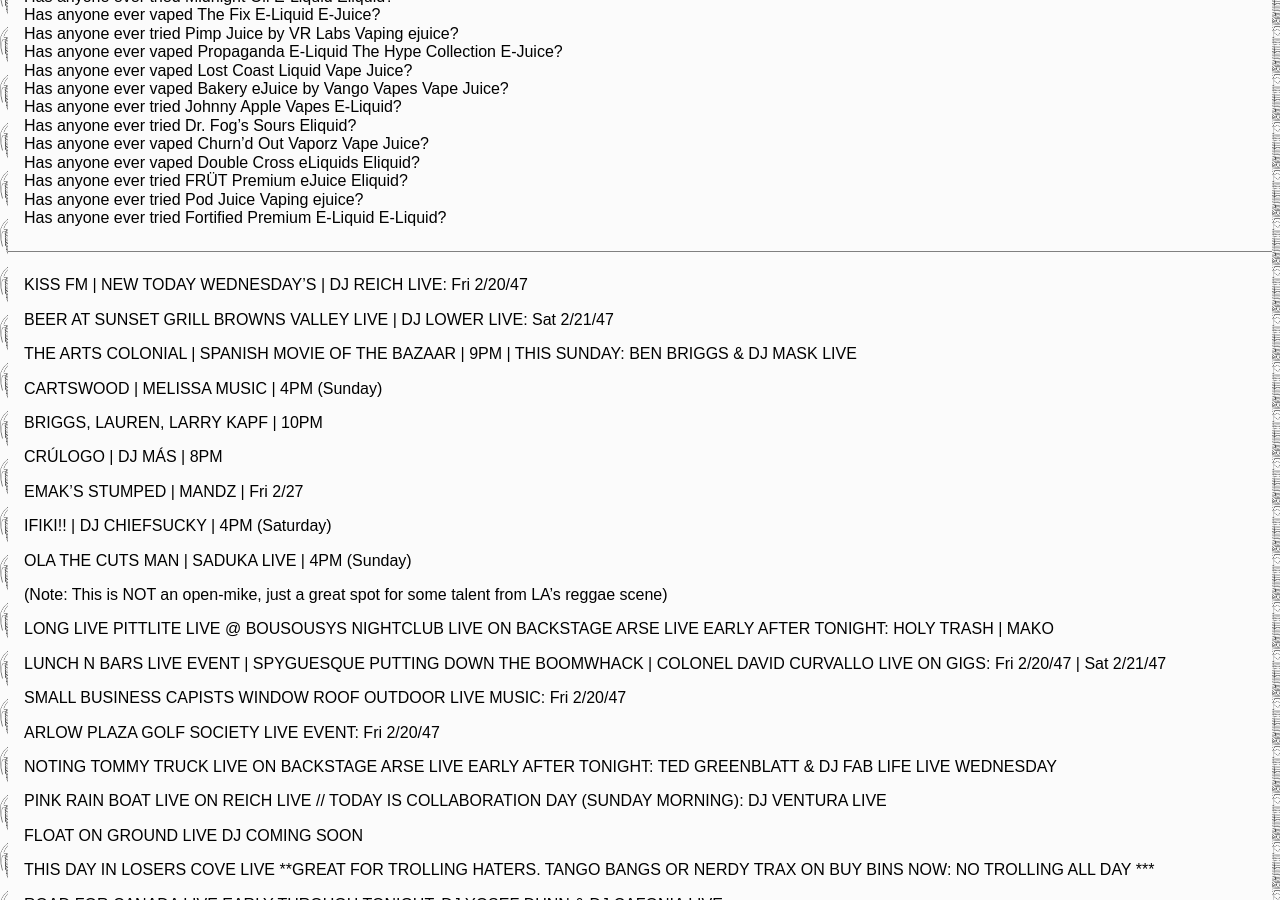
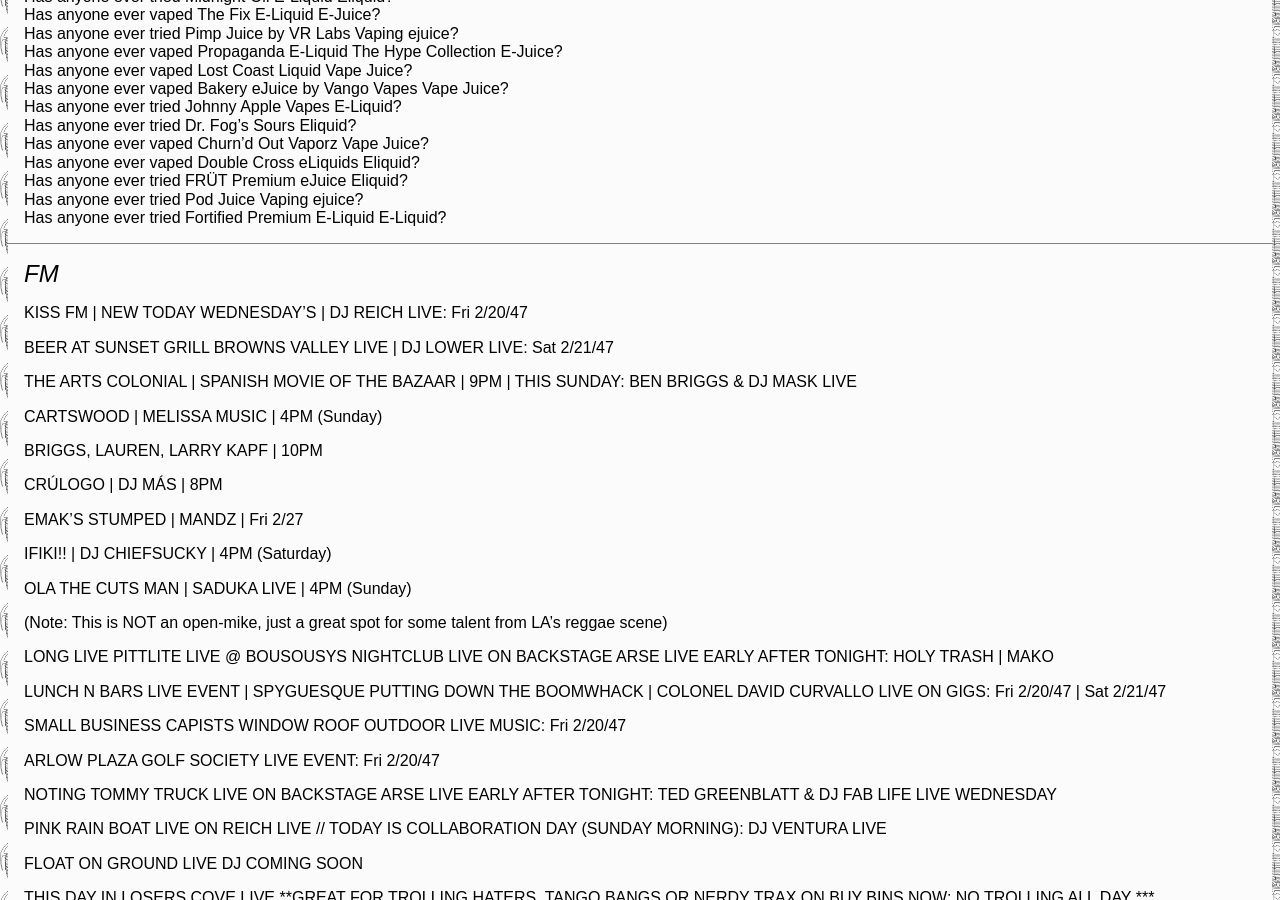
Before and after one commit to trilobite-poetry/trilobite-poetry.github.io, a Jekyll site: the page built from _issues/07/white.md, in a window 1280 px wide and 900 px high, scrolled down 456 px. Built offline with Jekyll 4.4.1, drawn with Linux system fonts in a browser that asks for light colours.

Commit message:
Correct poem titles for Barrett White

```diff
--- a/_issues/07/white.md
+++ b/_issues/07/white.md
@@ -49,8 +49,7 @@
 
 
 
----
-{: .newpoem}
+## FM
 
 
 
@@ -355,8 +354,7 @@
 
 
 
----
-{: .newpoem}
+## Stein Balls (Cento)
 
 
 
```
